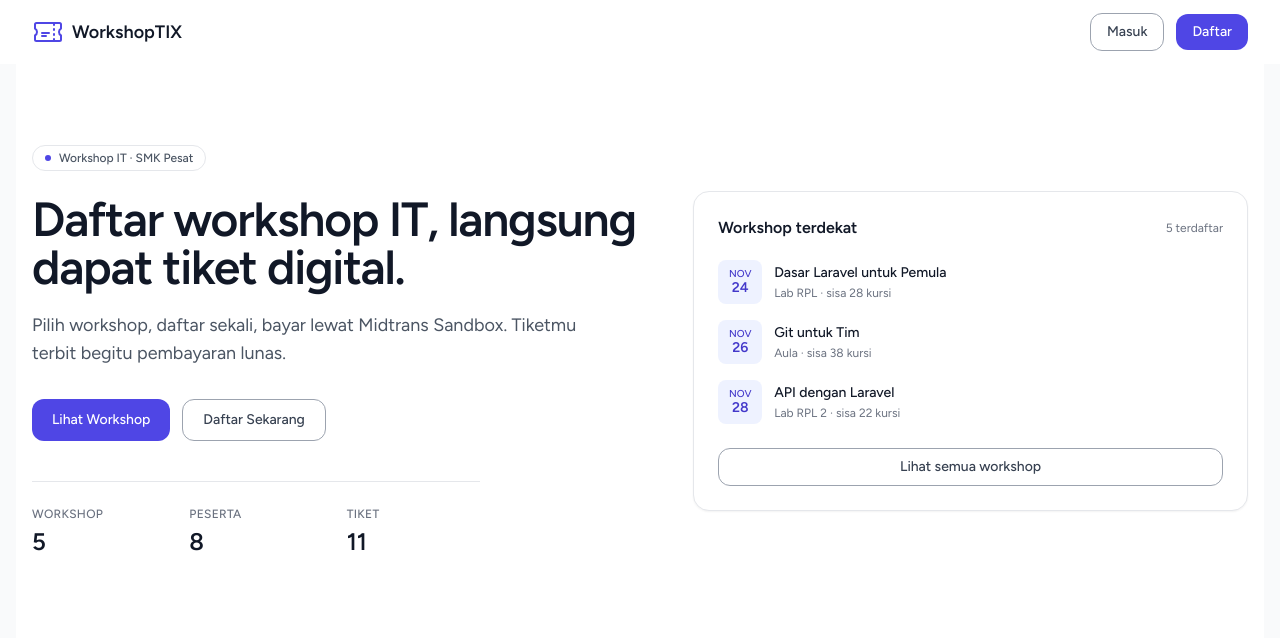
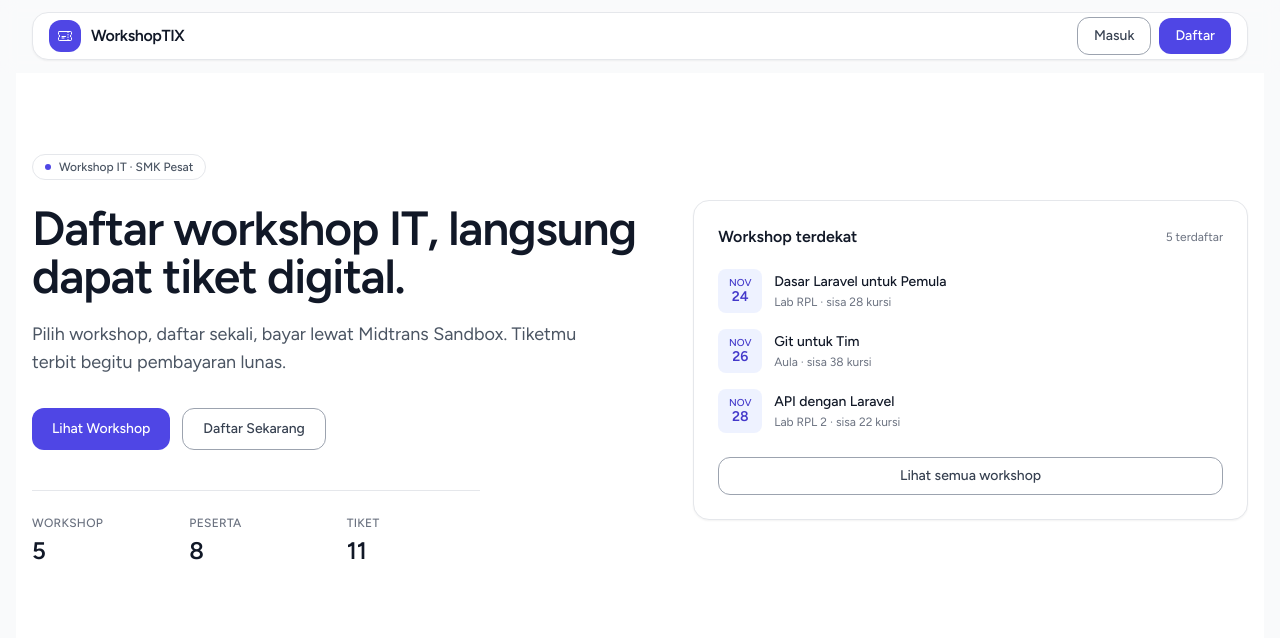
Before and after one commit to rafietaufikxpro-dot/workshoptix, a Laravel app: page / in a window 1280 px wide. Shown: the top 638 px of the page. Run offline with Laravel 12, Linux system fonts and the light colour scheme; data comes from the database, SQL or seed files in the repository; style sheets or scripts are compiled from the project's sources.

Commit message:
style: navbar mengambang dengan menu pill kustom

```diff
--- /dev/null
+++ b/resources/views/components/nav-pill.blade.php
@@ -0,0 +1,11 @@
+@props(['href', 'active' => false])
+
+@php
+    $classes = $active
+        ? 'bg-indigo-50 text-indigo-700'
+        : 'text-gray-600 hover:bg-gray-100 hover:text-gray-900';
+@endphp
+
+<a href="{{ $href }}" {{ $attributes->merge(['class' => 'inline-flex items-center rounded-lg px-3 py-1.5 text-sm font-medium transition duration-150 '.$classes]) }}>
+    {{ $slot }}
+</a>
--- a/resources/views/layouts/navbar.blade.php
+++ b/resources/views/layouts/navbar.blade.php
@@ -1,37 +1,34 @@
 @php
-    // Kolom `role` belum ada sebelum migration item 5; getAttributes() agar navbar tidak error saat tampilan dummy.
     $role = auth()->check() ? (auth()->user()->getAttributes()['role'] ?? null) : null;
 @endphp
 
-<nav x-data="{ open: false, scrolled: false }" @scroll.window="scrolled = window.scrollY > 4" :class="scrolled ? 'shadow-sm' : ''" class="sticky top-0 z-40 bg-white/95 backdrop-blur">
-    <div class="max-w-7xl mx-auto px-4 sm:px-6 lg:px-8">
-        <div class="flex justify-between h-16">
-            <div class="flex items-center gap-8">
-                <!-- Logo -->
-                <a href="{{ route('landing') }}" class="flex items-center gap-2 shrink-0">
-                    <svg class="h-8 w-8 text-indigo-600" xmlns="http://www.w3.org/2000/svg" fill="none" viewBox="0 0 24 24" stroke-width="1.5" stroke="currentColor">
-                        <path stroke-linecap="round" stroke-linejoin="round" d="M16.5 6v.75m0 3v.75m0 3v.75m0 3V18m-9-5.25h5.25M7.5 15h3M3.375 5.25c-.621 0-1.125.504-1.125 1.125v3.026a2.999 2.999 0 0 1 0 5.198v3.026c0 .621.504 1.125 1.125 1.125h17.25c.621 0 1.125-.504 1.125-1.125v-3.026a2.999 2.999 0 0 1 0-5.198V6.375c0-.621-.504-1.125-1.125-1.125H3.375Z" />
-                    </svg>
-                    <span class="text-lg font-semibold text-gray-900">WorkshopTIX</span>
-                </a>
+<div class="sticky top-0 z-40 border-b border-transparent bg-gray-50/85 backdrop-blur">
+    <div class="mx-auto max-w-7xl px-4 py-3 sm:px-6 lg:px-8">
+        <nav x-data="{ open: false, scrolled: false }" @scroll.window="scrolled = window.scrollY > 4" :class="scrolled ? 'shadow-md' : 'shadow-sm'" class="flex h-12 items-center justify-between gap-4 rounded-2xl border border-gray-200 bg-white px-3 transition-shadow duration-200 sm:px-4">
+            <!-- Logo -->
+            <a href="{{ route('landing') }}" class="flex shrink-0 items-center gap-2.5">
+                <span class="flex h-8 w-8 items-center justify-center rounded-xl bg-indigo-600 text-white">
+                    <svg class="h-4 w-4" xmlns="http://www.w3.org/2000/svg" fill="none" viewBox="0 0 24 24" stroke-width="1.5" stroke="currentColor"><path stroke-linecap="round" stroke-linejoin="round" d="M16.5 6v.75m0 3v.75m0 3v.75m0 3V18m-9-5.25h5.25M7.5 15h3M3.375 5.25c-.621 0-1.125.504-1.125 1.125v3.026a2.999 2.999 0 0 1 0 5.198v3.026c0 .621.504 1.125 1.125 1.125h17.25c.621 0 1.125-.504 1.125-1.125v-3.026a2.999 2.999 0 0 1 0-5.198V6.375c0-.621-.504-1.125-1.125-1.125H3.375Z" /></svg>
+                </span>
+                <span class="text-base font-semibold tracking-tight text-gray-900">WorkshopTIX</span>
+            </a>
 
-                <!-- Menu utama -->
-                <div class="hidden md:flex items-center gap-1">
-                    @guest
-                        {{-- Tamu cukup memakai tombol Masuk/Daftar di kanan. --}}
-                    @elseif ($role === 'panitia')
-                        <x-nav-link :href="route('panitia.dashboard')" :active="request()->routeIs('panitia.dashboard')">Dashboard</x-nav-link>
-                        <x-nav-link :href="route('panitia.workshops.index')" :active="request()->routeIs('panitia.workshops.*')">Kelola Workshop</x-nav-link>
-                        <x-nav-link :href="route('panitia.registrations.index')" :active="request()->routeIs('panitia.registrations.*')">Pendaftar</x-nav-link>
+            <!-- Menu desktop (tamu memakai tombol di kanan) -->
+            <div class="hidden items-center gap-1 md:flex">
+                @auth
+                    @if ($role === 'panitia')
+                        <x-nav-pill :href="route('panitia.dashboard')" :active="request()->routeIs('panitia.dashboard')">Dashboard</x-nav-pill>
+                        <x-nav-pill :href="route('panitia.workshops.index')" :active="request()->routeIs('panitia.workshops.*')">Kelola Workshop</x-nav-pill>
+                        <x-nav-pill :href="route('panitia.registrations.index')" :active="request()->routeIs('panitia.registrations.*')">Pendaftar</x-nav-pill>
                     @else
-                        <x-nav-link :href="route('workshops.index')" :active="request()->routeIs('workshops.*')">Workshop</x-nav-link>
-                        <x-nav-link :href="route('registrations.index')" :active="request()->routeIs('registrations.*')">Pendaftaran Saya</x-nav-link>
-                    @endguest
-                </div>
+                        <x-nav-pill :href="route('workshops.index')" :active="request()->routeIs('workshops.*')">Workshop</x-nav-pill>
+                        <x-nav-pill :href="route('registrations.index')" :active="request()->routeIs('registrations.*')">Pendaftaran Saya</x-nav-pill>
+                    @endif
+                @endauth
             </div>
 
-            <!-- Kanan -->
-            <div class="hidden md:flex items-center gap-3">
+            <!-- Kanan desktop -->
+            <div class="hidden items-center gap-2 md:flex">
                 @guest
                     @unless (request()->routeIs('login'))
                         <x-button href="{{ route('login') }}" variant="secondary">Masuk</x-button>
@@ -47,9 +44,7 @@
                                     {{ strtoupper(mb_substr(auth()->user()->name, 0, 1)) }}
                                 </span>
                                 <span class="hidden sm:block">{{ auth()->user()->name }}</span>
-                                <svg class="h-4 w-4 text-gray-500" xmlns="http://www.w3.org/2000/svg" viewBox="0 0 20 20">
-                                    <path fill-rule="evenodd" d="M5.293 7.293a1 1 0 011.414 0L10 10.586l3.293-3.293a1 1 0 111.414 1.414l-4 4a1 1 0 01-1.414 0l-4-4a1 1 0 010-1.414z" clip-rule="evenodd" />
-                                </svg>
+                                <svg class="h-4 w-4 text-gray-500" xmlns="http://www.w3.org/2000/svg" viewBox="0 0 20 20"><path fill-rule="evenodd" d="M5.293 7.293a1 1 0 011.414 0L10 10.586l3.293-3.293a1 1 0 111.414 1.414l-4 4a1 1 0 01-1.414 0l-4-4a1 1 0 010-1.414z" clip-rule="evenodd" /></svg>
                             </button>
                         </x-slot>
 
@@ -74,53 +69,49 @@
             </div>
 
             <!-- Hamburger -->
-            <div class="-me-2 flex items-center md:hidden">
-                <button @click="open = ! open" class="inline-flex items-center justify-center p-2 rounded-lg text-gray-500 hover:text-gray-700 hover:bg-gray-100 focus:outline-none transition">
-                    <svg class="h-6 w-6" stroke="currentColor" fill="none" viewBox="0 0 24 24">
-                        <path :class="{'hidden': open, 'inline-flex': ! open }" class="inline-flex" stroke-linecap="round" stroke-linejoin="round" stroke-width="2" d="M4 6h16M4 12h16M4 18h16" />
-                        <path :class="{'hidden': ! open, 'inline-flex': open }" class="hidden" stroke-linecap="round" stroke-linejoin="round" stroke-width="2" d="M6 18L18 6M6 6l12 12" />
-                    </svg>
+            <div class="flex items-center md:hidden">
+                <button @click="open = ! open" class="inline-flex items-center justify-center rounded-lg p-2 text-gray-500 hover:bg-gray-100 hover:text-gray-700 focus:outline-none transition">
+                    <svg class="h-6 w-6" stroke="currentColor" fill="none" viewBox="0 0 24 24"><path :class="{'hidden': open, 'inline-flex': ! open }" class="inline-flex" stroke-linecap="round" stroke-linejoin="round" stroke-width="2" d="M4 6h16M4 12h16M4 18h16" /><path :class="{'hidden': ! open, 'inline-flex': open }" class="hidden" stroke-linecap="round" stroke-linejoin="round" stroke-width="2" d="M6 18L18 6M6 6l12 12" /></svg>
                 </button>
             </div>
+        </nav>
+
+        <!-- Panel mobile -->
+        <div x-show="open" x-transition:enter="transition ease-out duration-200" x-transition:enter-start="opacity-0 -translate-y-1" x-transition:enter-end="opacity-100 translate-y-0" x-transition:leave="transition ease-in duration-150" x-transition:leave-start="opacity-100 translate-y-0" x-transition:leave-end="opacity-0 -translate-y-1" class="mt-2 rounded-2xl border border-gray-200 bg-white p-2 shadow-sm md:hidden" style="display: none;">
+            @guest
+                @unless (request()->routeIs('login'))
+                    <x-nav-pill :href="route('login')" :active="request()->routeIs('login')">Masuk</x-nav-pill>
+                @endunless
+                @unless (request()->routeIs('register'))
+                    <x-nav-pill :href="route('register')" :active="request()->routeIs('register')">Daftar</x-nav-pill>
+                @endunless
+            @elseif ($role === 'panitia')
+                <x-nav-pill :href="route('panitia.dashboard')" :active="request()->routeIs('panitia.dashboard')">Dashboard</x-nav-pill>
+                <x-nav-pill :href="route('panitia.workshops.index')" :active="request()->routeIs('panitia.workshops.*')">Kelola Workshop</x-nav-pill>
+                <x-nav-pill :href="route('panitia.registrations.index')" :active="request()->routeIs('panitia.registrations.*')">Pendaftar</x-nav-pill>
+            @else
+                <x-nav-pill :href="route('workshops.index')" :active="request()->routeIs('workshops.*')">Workshop</x-nav-pill>
+                <x-nav-pill :href="route('registrations.index')" :active="request()->routeIs('registrations.*')">Pendaftaran Saya</x-nav-pill>
+            @endguest
+
+            @auth
+                <div class="mt-2 border-t border-gray-100 pt-2">
+                    <div class="flex items-center gap-2 px-2 py-1.5">
+                        <span class="flex h-8 w-8 items-center justify-center rounded-full bg-indigo-600 text-xs font-semibold text-white">
+                            {{ strtoupper(mb_substr(auth()->user()->name, 0, 1)) }}
+                        </span>
+                        <div class="min-w-0">
+                            <p class="truncate text-sm font-medium text-gray-900">{{ auth()->user()->name }}</p>
+                            <p class="truncate text-xs text-gray-500">{{ $role === 'panitia' ? 'Panitia' : 'Peserta' }}</p>
+                        </div>
+                    </div>
+                    <x-nav-pill :href="route('profile.edit')" :active="request()->routeIs('profile.*')">Profil</x-nav-pill>
+                    <form method="POST" action="{{ route('logout') }}">
+                        @csrf
+                        <x-nav-pill :href="route('logout')" onclick="event.preventDefault(); this.closest('form').submit();">Keluar</x-nav-pill>
+                    </form>
+                </div>
+            @endauth
         </div>
     </div>
-
-    <!-- Menu mobile -->
-    <div :class="{'block': open, 'hidden': ! open}" class="hidden md:hidden border-t border-gray-200">
-        <div class="pt-2 pb-3 space-y-1 px-4">
-            @guest
-                @unless (request()->routeIs('login'))
-                    <x-responsive-nav-link :href="route('login')" :active="request()->routeIs('login')">Masuk</x-responsive-nav-link>
-                @endunless
-                @unless (request()->routeIs('register'))
-                    <x-responsive-nav-link :href="route('register')" :active="request()->routeIs('register')">Daftar</x-responsive-nav-link>
-                @endunless
-            @elseif ($role === 'panitia')
-                <x-responsive-nav-link :href="route('panitia.dashboard')" :active="request()->routeIs('panitia.dashboard')">Dashboard</x-responsive-nav-link>
-                <x-responsive-nav-link :href="route('panitia.workshops.index')" :active="request()->routeIs('panitia.workshops.*')">Kelola Workshop</x-responsive-nav-link>
-                <x-responsive-nav-link :href="route('panitia.registrations.index')" :active="request()->routeIs('panitia.registrations.*')">Pendaftar</x-responsive-nav-link>
-            @else
-                <x-responsive-nav-link :href="route('workshops.index')" :active="request()->routeIs('workshops.*')">Workshop</x-responsive-nav-link>
-                <x-responsive-nav-link :href="route('registrations.index')" :active="request()->routeIs('registrations.*')">Pendaftaran Saya</x-responsive-nav-link>
-            @endguest
-        </div>
-
-        @auth
-            <div class="pt-4 pb-1 border-t border-gray-200">
-                <div class="px-4">
-                    <div class="font-medium text-base text-gray-900">{{ auth()->user()->name }}</div>
-                    <div class="font-medium text-sm text-gray-500">{{ auth()->user()->email }}</div>
-                </div>
-                <div class="mt-3 space-y-1">
-                    <x-responsive-nav-link :href="route('profile.edit')">Profil</x-responsive-nav-link>
-                    <form method="POST" action="{{ route('logout') }}">
-                        @csrf
-                        <x-responsive-nav-link :href="route('logout')" onclick="event.preventDefault(); this.closest('form').submit();">
-                            Keluar
-                        </x-responsive-nav-link>
-                    </form>
-                </div>
-            </div>
-        @endauth
-    </div>
-</nav>
+</div>
```
